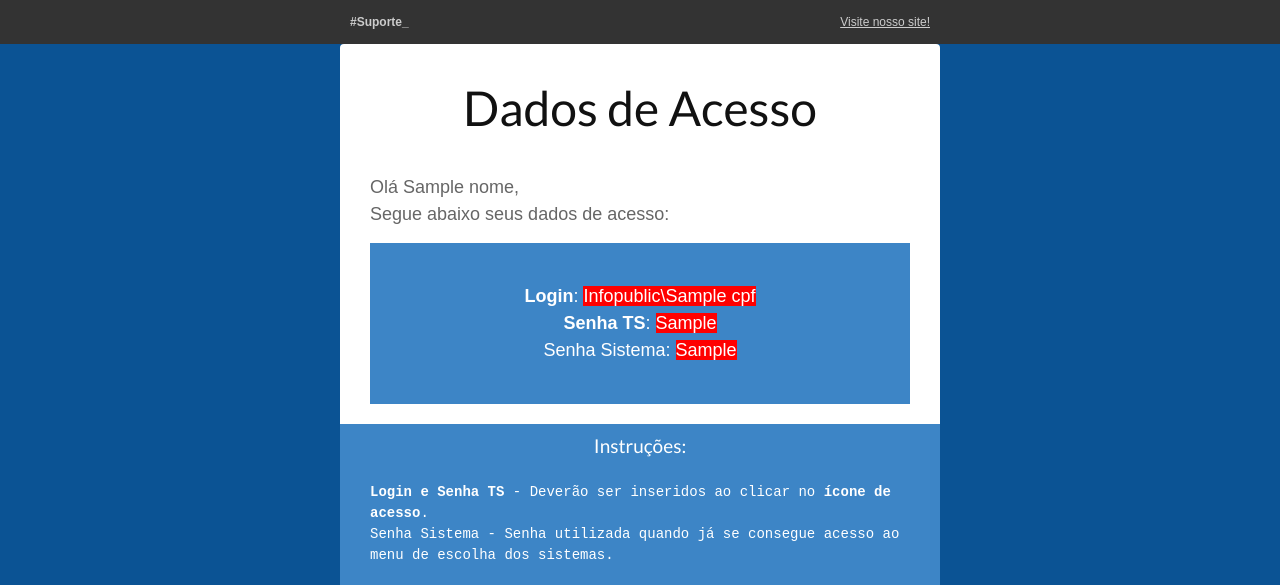
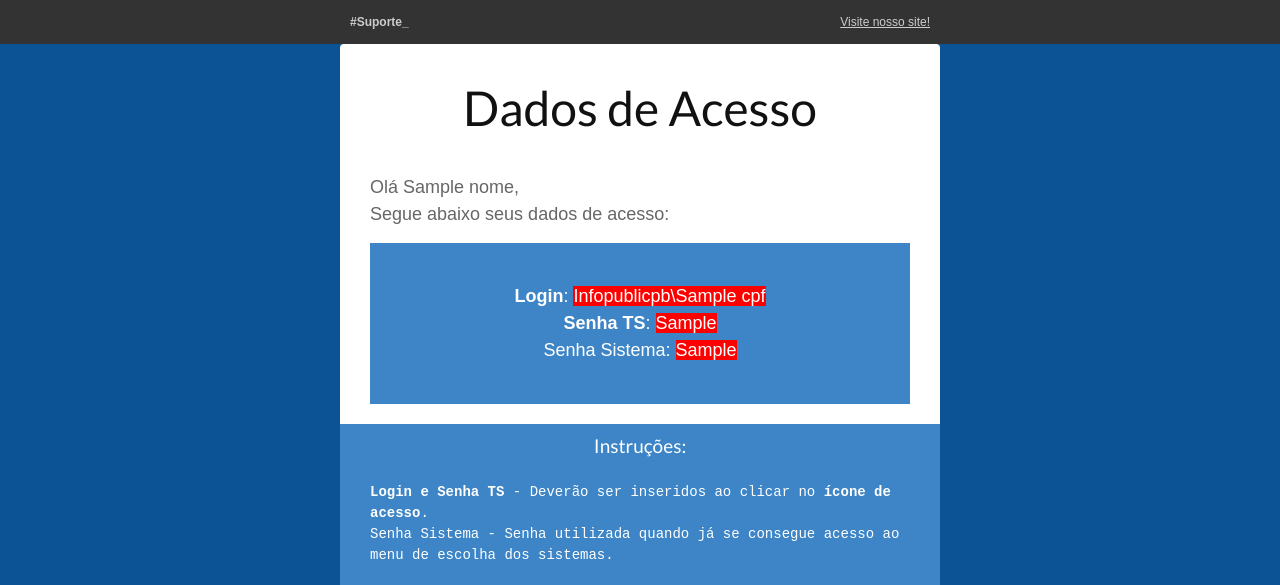
Before and after one commit to es99/pjsuporte, a Flask app: template infopublic_usuarios/templates/template-email.html in a window 1280 px wide. Shown: the top 585 px of the page. Run offline with Flask 2, Linux system fonts and the light colour scheme; the template is opened without the code that fills it: most values are stand-ins (such as "Sample title", 1, 10 or a date in 2020); some libraries are stand-ins or nearby versions.

Commit message:
corrigindo template de email de Infopublic para Infopublicpb

```diff
--- a/infopublic_usuarios/templates/template-email.html
+++ b/infopublic_usuarios/templates/template-email.html
@@ -157,7 +157,7 @@ a[x-apple-data-detectors] {
                   <td valign="top" align="center" style="padding:0;Margin:0;width:540px">
                    <table width="100%" cellspacing="0" cellpadding="0" role="presentation" style="mso-table-lspace:0pt;mso-table-rspace:0pt;border-collapse:collapse;border-spacing:0px">
                      <tr style="border-collapse:collapse">
-                      <td align="center" bgcolor="#3d85c6" style="padding:40px;Margin:0"><p style="Margin:0;-webkit-text-size-adjust:none;-ms-text-size-adjust:none;mso-line-height-rule:exactly;font-family:arial, 'helvetica neue', helvetica, sans-serif;line-height:27px;color:#ffffff;font-size:18px"><strong>Login</strong>: <span style="background-color:#FF0000">Infopublic\{{ cpf }}</span><br><strong>Senha TS</strong>: <span style="background-color:#FF0000">{{ senha_ts }}</span><br>Senha Sistema: <span style="background-color:#FF0000">{{ senha_sistema}}</span></p></td>
+                      <td align="center" bgcolor="#3d85c6" style="padding:40px;Margin:0"><p style="Margin:0;-webkit-text-size-adjust:none;-ms-text-size-adjust:none;mso-line-height-rule:exactly;font-family:arial, 'helvetica neue', helvetica, sans-serif;line-height:27px;color:#ffffff;font-size:18px"><strong>Login</strong>: <span style="background-color:#FF0000">Infopublicpb\{{ cpf }}</span><br><strong>Senha TS</strong>: <span style="background-color:#FF0000">{{ senha_ts }}</span><br>Senha Sistema: <span style="background-color:#FF0000">{{ senha_sistema}}</span></p></td>
                      </tr>
                    </table></td>
                  </tr>
```
